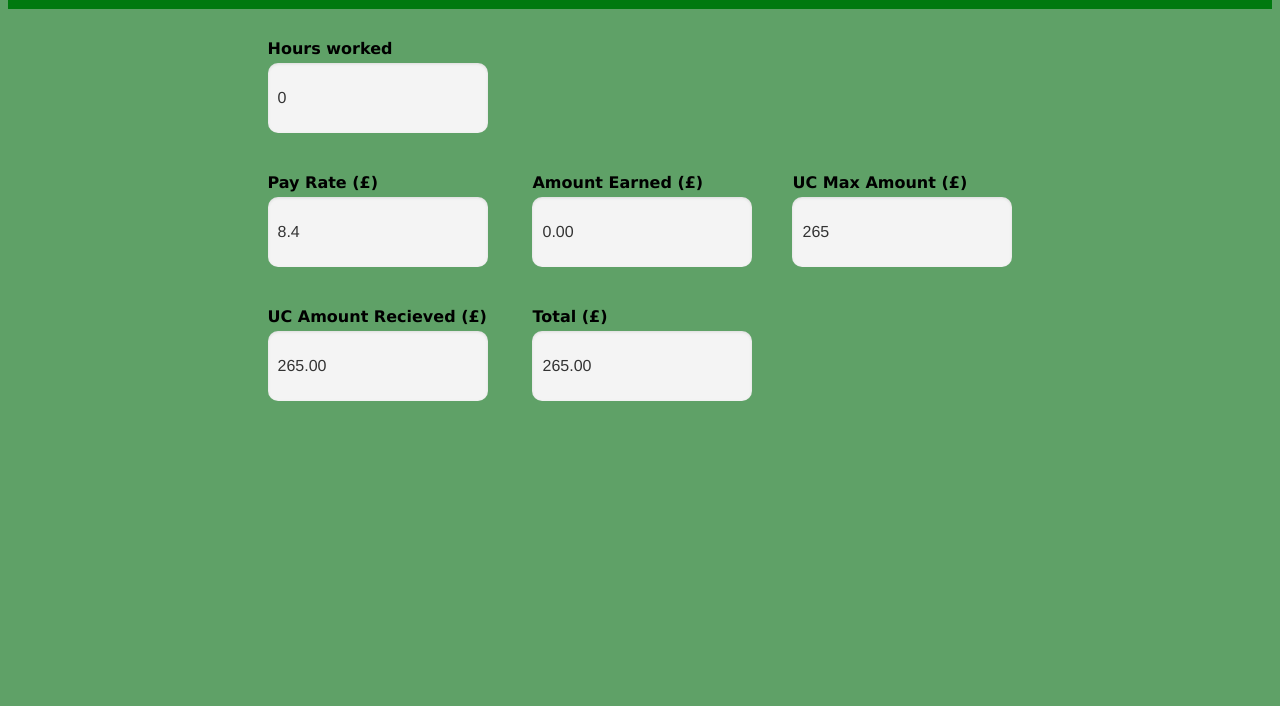
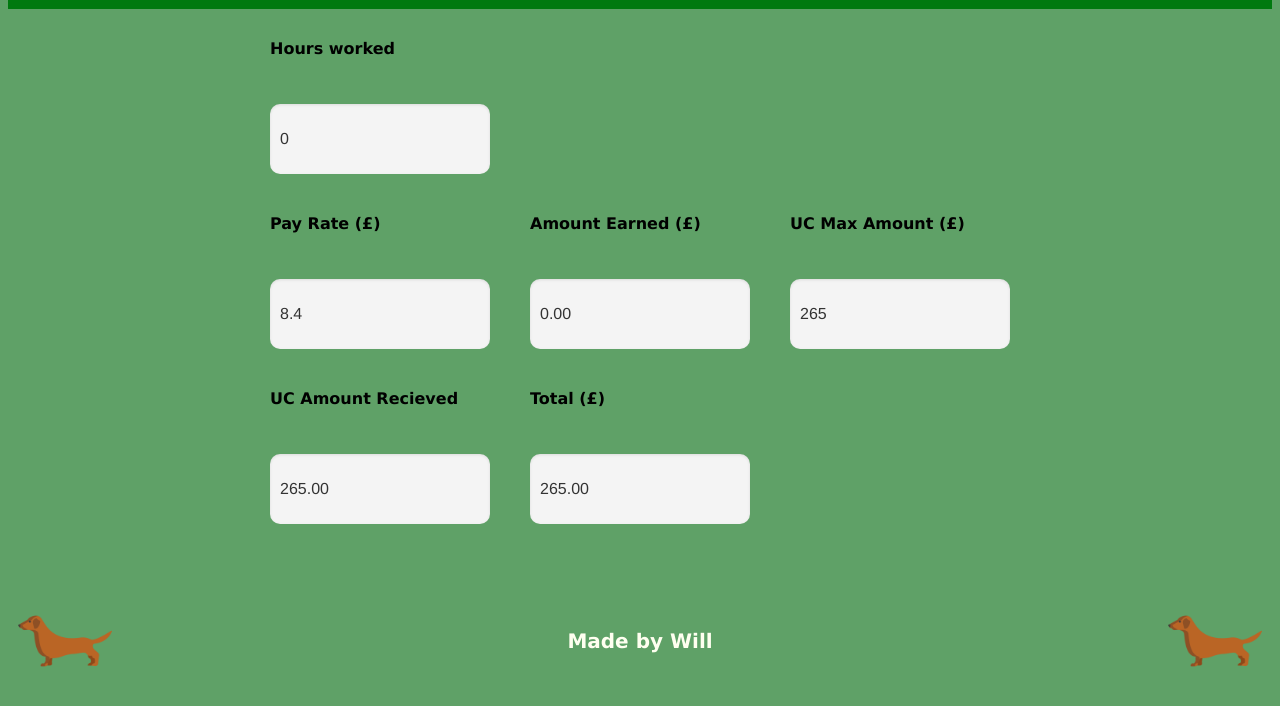
Before and after one commit to wgw0/ucalculator, a plain HTML site: page index.html in a window 1280 px wide. Shown: the part 94-800 px from the top of the page. Drawn offline with Linux system fonts and the light colour scheme.

Commit message:
Added footer styled

```diff
--- a/index.html
+++ b/index.html
@@ -11,9 +11,9 @@
 <body>
 
 <header>
-    <img src="./img/daisy.png">
+    <img src="./img/daisy.png" alt="Daisy">
     <p>UC Calculator</p>
-    <img src="./img/daisy.png">
+    <img src="./img/daisy.png" alt="Daisy">
 </header>
 
 <main>
@@ -28,14 +28,18 @@
             <td><label for="uc-max-amount">UC Max Amount (£)&nbsp;</label><input class="input" id="uc-max-amount" type="number" value="265" placeholder="Input 265..."></td>
         </tr>
         <tr>
-            <td><label for="uc-amount-earned">UC Amount Recieved (£)&nbsp;</label><input id="uc-amount-earned" disabled></td>
+            <td><label for="uc-amount-earned">UC Amount Recieved &nbsp;</label><input id="uc-amount-earned" disabled></td>
             <td><label for="total">Total (£)&nbsp;</label><input id="total" disabled></td>
         </tr>
     </tbody>
     </table>
 </main>
 
-<footer></footer>
+<footer>
+    <img src="./img/dachshund.png" alt="Doggy pic">
+    <a href="https://wgw0.github.io/portfolio/">Made by Will</a>
+    <img src="./img/dachshund.png" alt="Doggy pic">
+</footer>
 
 <script>
 async function updateOutput() {
@@ -53,6 +57,11 @@ async function updateOutput() {
   if(ucAmount <= 0){
     ucrecieved.value = "You get no UC";
   }
+    console.log("Hours Worked:", hoursworked.value);
+    console.log("Pay Rate:", payrate.value);
+    console.log("UC Max Amount:", ucmax.value);
+    console.log("UC Amount Earned:", ucrecieved.value);
+    console.log("Total Received:", totalrecieved.value);
 }
 
 // Call the updateOutput function initially
--- a/style.css
+++ b/style.css
@@ -47,7 +47,9 @@ table {
     display: block;
     margin-bottom: 5px;
     font-weight: bold;
+    height: 60px;
   }
+
 
 /* STYLE INPUTS */
 
@@ -82,3 +84,30 @@ input[type="number"]::-webkit-outer-spin-button {
   -webkit-appearance: none;
   margin: 0;
 }
+
+/* FOOTER STYLING */
+
+footer {
+  display: flex;
+  justify-content: space-between;
+  align-items: center;
+  color: #fff;
+  margin: 0;
+  font-weight: bold;
+  text-align: center;
+  position: fixed;
+  bottom: 0;
+  left: 0;
+  right: 0;
+}
+
+footer a{
+  text-decoration: none;
+  font-size: 20px;
+  color: ivory;
+}
+
+footer img {
+  height: 100px;
+  padding: 15px;
+}
```
Also changed, not shown: img/dachshund.png (added).
